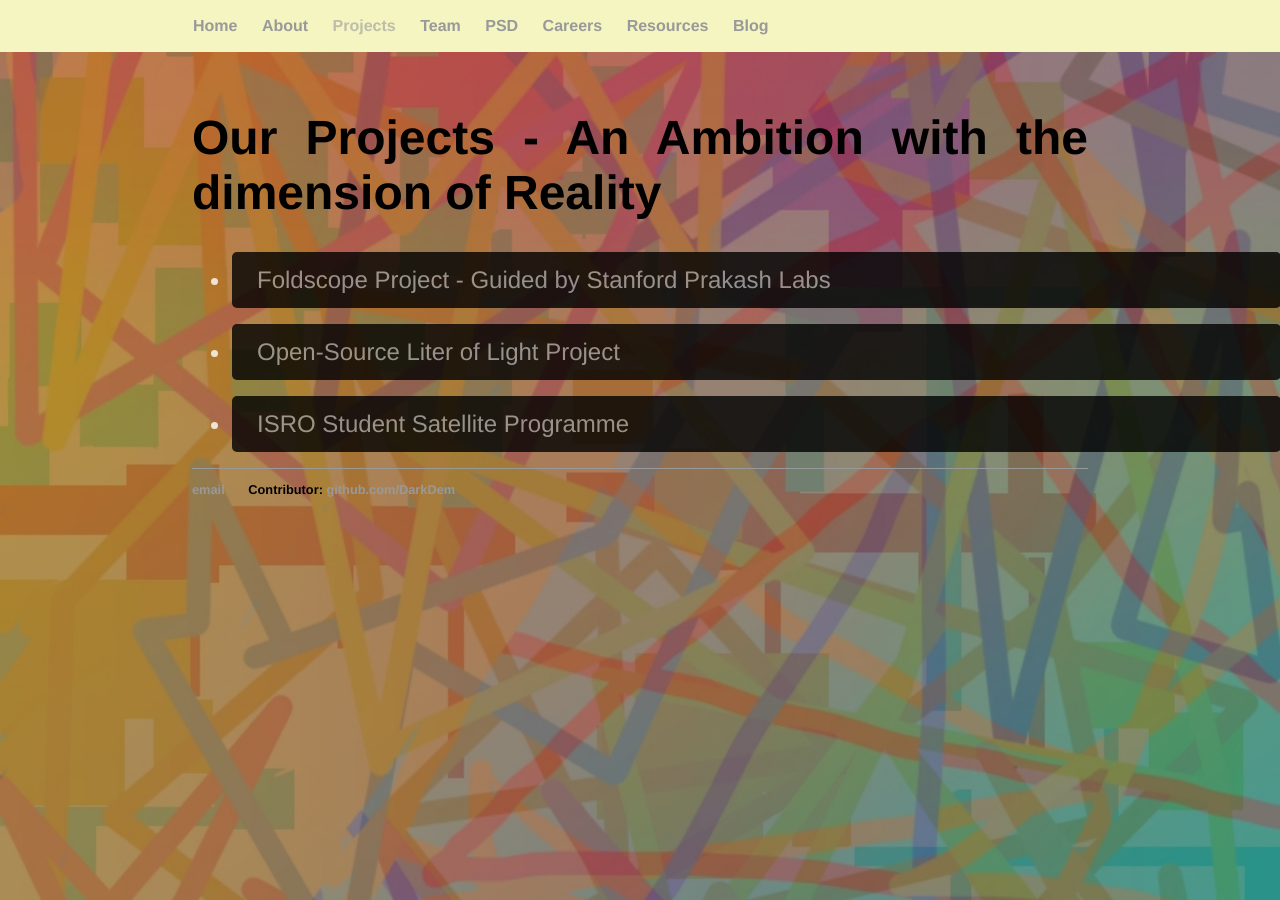
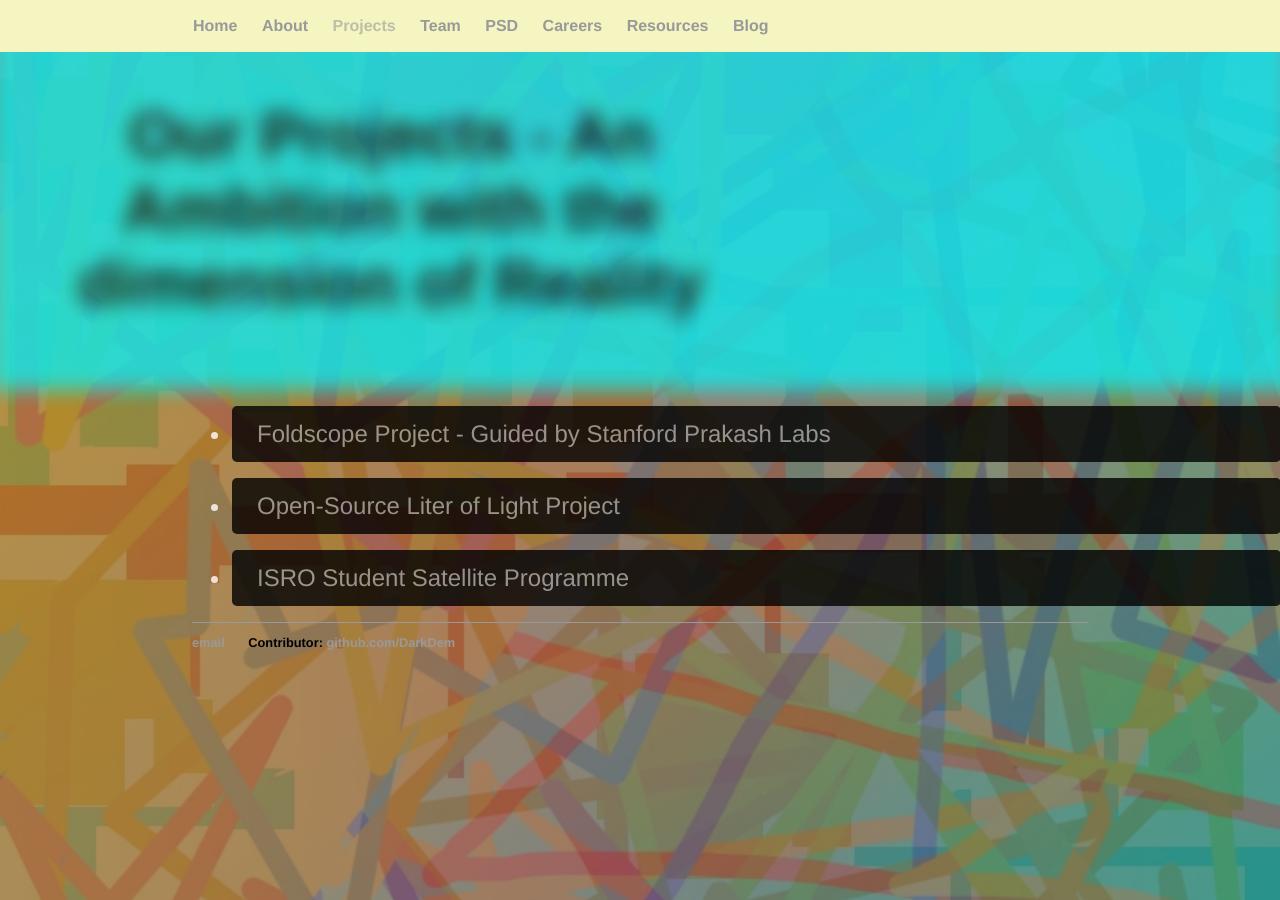
Before and after one commit to spietichapter/home, a Jekyll site: the page built from projects/index.html, in a window 1280 px wide. Built offline with Jekyll 4.4.1, drawn with Linux system fonts in a browser that asks for light colours.

Commit message:
Update index.html

```diff
--- a/projects/index.html
+++ b/projects/index.html
@@ -5,7 +5,9 @@ title: SPIETI - Projects
 
 <div class="blurb">
   <br/>
-<h1> Our Projects - An Ambition with the dimension of Reality </h1>
+  <div class = initiation>
+<h1 class="headingspie">Our Projects - An Ambition with the dimension of Reality</h1>
+  </div>
 <ul>
   <li class=styleme><a href="#details0" onclick="upContent();">Foldscope Project - Guided by Stanford Prakash Labs</a></li>
   </ul>
```
